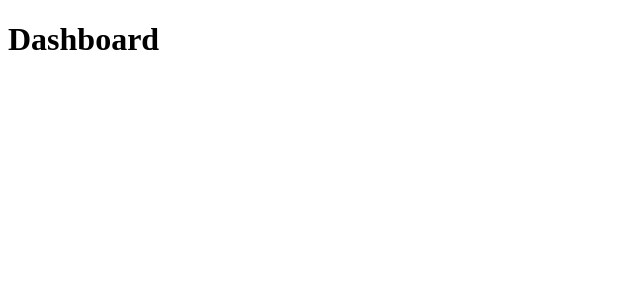
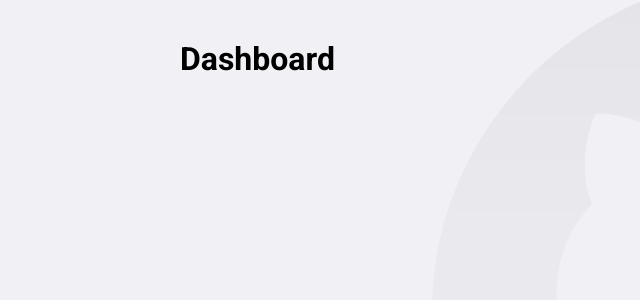
Before and after one commit to andyalmeida/github-explorer, a React (Create React App) app: page / in a window 1280 px wide. Shown: the top 300 px of the page, without its empty margins (0-640 px from the left). Built offline with nearby package versions, Linux system fonts and the light colour scheme.

Commit message:
:lipstick: Create global styles

```diff
--- a/public/index.html
+++ b/public/index.html
@@ -8,6 +8,8 @@
   <meta name="theme-color" content="#3A3A3A" />
 
   <title>Github Explorer</title>
+
+  <link href="https://fonts.googleapis.com/css2?family=Roboto:wght@400;700&display=swap" rel="stylesheet">
 </head>
 
 <body>
--- a/src/App.tsx
+++ b/src/App.tsx
@@ -1,12 +1,16 @@
 import React from 'react';
 import { BrowserRouter } from 'react-router-dom';
 
+import GlobalStyle from './styles/global';
 import Routes from './routes';
 
 const App: React.FC = () => (
-  <BrowserRouter>
-    <Routes />
-  </BrowserRouter>
+  <>
+    <BrowserRouter>
+      <Routes />
+    </BrowserRouter>
+    <GlobalStyle />
+  </>
 );
 
 export default App;
--- /dev/null
+++ b/src/styles/global.ts
@@ -0,0 +1,33 @@
+import { createGlobalStyle } from 'styled-components';
+
+import githubBackground from '../assets/github-background.svg';
+
+export default createGlobalStyle`
+  * {
+    margin: 0;
+    padding: 0;
+    outline: 0;
+    box-sizing: border-box;
+  }
+
+  body {
+    background: #F0F0F5;
+    -webkit-font-smoothing: antialiased;
+  }
+
+  body, input, button {
+    font: 16px Roboto, sans-serif;
+  }
+
+  button {
+    cursor: pointer;
+  }
+
+  #root {
+    max-width: 960px;
+    min-height: 100vh;
+    margin: 0 auto;
+    padding: 40px 20px;
+    background: url(${githubBackground}) no-repeat right top;
+  }
+`;
```
Also changed, not shown: src/assets/github-background.svg (added).
